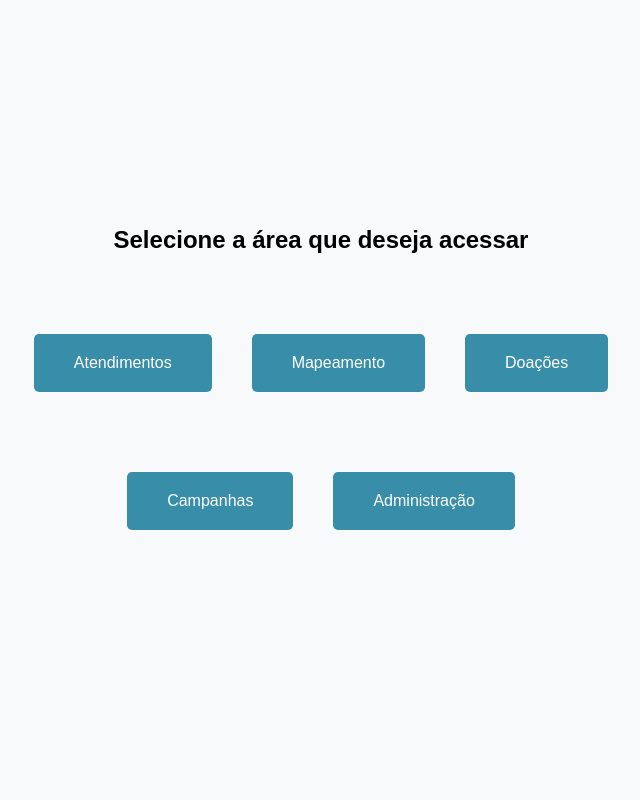
After one commit to Instituto-Borboletas/website, a Flask app: template templates/areas.html in a window 1280 px wide. The commit adds this page. Shown: the whole page, without its empty margins (319-959 px from the left). Run offline with Flask 3, Linux system fonts and the light colour scheme; the template is opened without the code that fills it, so the values that code supplies are empty.

Commit message:
Add files via upload
sprint2

```diff
--- /dev/null
+++ b/public/areas.css
@@ -0,0 +1,50 @@
+body {
+    font-family: Arial, sans-serif;
+    margin: 0;
+    padding: 0;
+    display: flex;
+    justify-content: center;
+    align-items: center;
+    height: 100vh;
+    background-color: #f8f9fa;
+}
+
+.container {
+    text-align: center;
+    margin: 40px; /* Aumentando o espaçamento ao redor do container */
+}
+
+h1 {
+    font-size: 24px;
+    margin-bottom: 60px; /* Aumentando o espaçamento abaixo do título */
+}
+
+.button-container {
+    display: flex;
+    flex-direction: column;
+    align-items: center;
+    margin-top: 40px; /* Aumentando o espaçamento acima do container de botões */
+}
+
+.button-row {
+    display: flex;
+    justify-content: center;
+    align-items: center;
+    margin-bottom: 40px; /* Aumentando o espaçamento entre as linhas de botões */
+    width: 100%;
+}
+
+button {
+    padding: 20px 40px; /* Ajustando o espaçamento interno dos botões */
+    margin: 20px; /* Aumentando o espaçamento entre os botões */
+    font-size: 16px;
+    border: none;
+    border-radius: 5px;
+    background-color: #388EA9;
+    color: #fff;
+    cursor: pointer;
+}
+
+button:hover {
+    background-color: #388EA9;
+}
--- /dev/null
+++ b/templates/areas.html
@@ -0,0 +1,25 @@
+<!DOCTYPE html>
+<html lang="pt-br">
+<head>
+    <meta charset="UTF-8">
+    <meta name="viewport" content="width=device-width, initial-scale=1.0">
+    <title>Selecione a área que deseja acessar</title>
+    <link rel="stylesheet" type="text/css" href="/public/areas.css">
+</head>
+<body>
+    <div class="container">
+        <h1>Selecione a área que deseja acessar</h1>
+        <div class="button-container">
+            <div class="button-row">
+                <button>Atendimentos</button>
+                <button>Mapeamento</button>
+                <button>Doações</button>
+            </div>
+            <div class="button-row">
+                <button>Campanhas</button>
+                <button>Administração</button>
+            </div>
+        </div>
+    </div>
+</body>
+</html>
--- a/templates/login.html
+++ b/templates/login.html
@@ -19,7 +19,7 @@
             <input type="password" id="password" name="password" class="login-input" required><br>
             <input type="submit" value="Efetuar Login" class="login-submit"><br>
         </form>
-        <a href="/" class="anonymous-btn">Continar sem login</a>
+        <a href="/" class="return-initial">Voltar Para Página Inicial</a>
     </div>
 </body>
 </html>
```
Also changed, not shown: public/homepage.css (added, +28 -0 lines), public/login.css (+7 -15 lines), templates/homepage.html (added, +23 -0 lines), public/ajuda-externa.css (added), public/homepage1.png (added), public/homepage2.jpg (added), public/main.css (line endings or trailing spaces), public/sobre-nos.css (added), templates/ajuda-externa.html (added), templates/index.html (line endings or trailing spaces), templates/sobre-nos.html (added).
